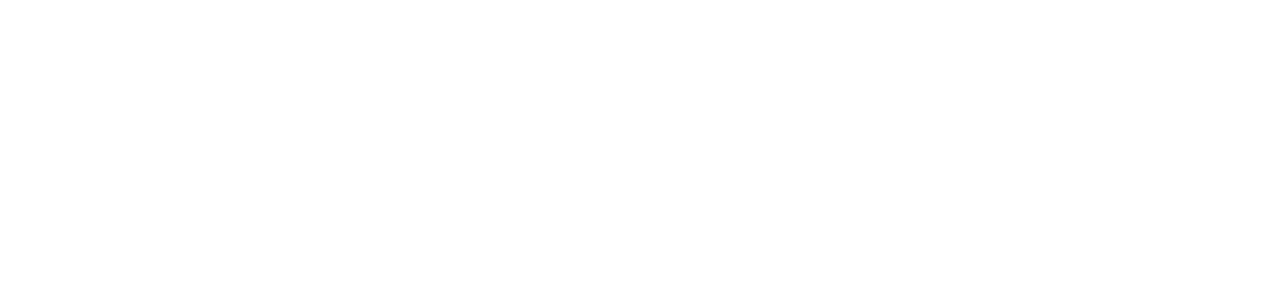
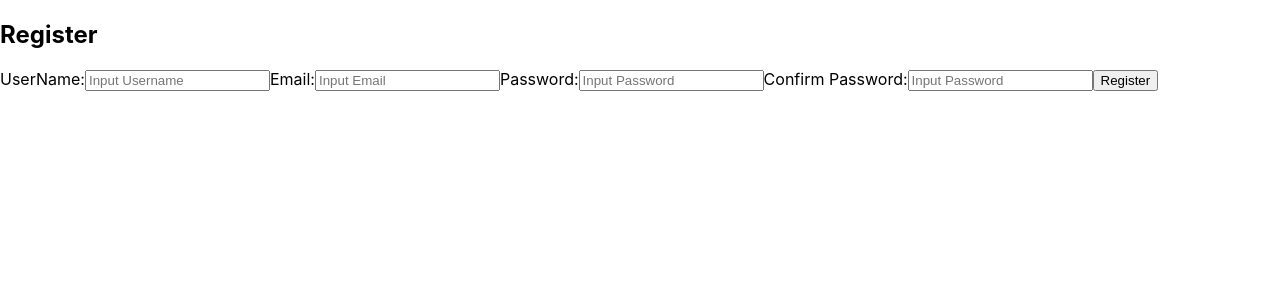
Before and after one commit to 8Whack/DnD_Amethyst_2.0, a React (Create React App) app: page /register in a window 1280 px wide. Before the commit this address had no page. Shown: the top 300 px of the page. Built offline with nearby package versions, Linux system fonts and the light colour scheme.

Commit message:
added register page

```diff
--- a/src/App.js
+++ b/src/App.js
@@ -8,6 +8,7 @@ import Classes from "./components/Classes";
 import Monsters from "./components/Monsters";
 import CombatTracker from "./components/CombatTracker";
 import SignIn from "./components/SignIn";
+import Register from "./components/Register";
 
 function App() {
   return (
@@ -20,6 +21,7 @@ function App() {
         <Route path='about' element={<About />} />
         <Route path='combat-tracker' element={<CombatTracker/>} />
         <Route path='signin' element={<SignIn />} />
+        <Route path='register' element={<Register />} />
       </Routes>
 
     </div>
--- /dev/null
+++ b/src/components/Register.js
@@ -0,0 +1,64 @@
+import React from 'react'
+import {useFormik} from 'formik';
+
+function Register() {
+    const initialValues = {
+        username: '',
+        password: '',
+        confirmPassword:'',
+        email: ''
+      }
+
+      const onSubmit = (values) => {
+        console.log(values)
+      }
+
+      const validate = (values) => {
+        console.log('validation')
+      }
+
+      const formik = useFormik({
+        initialValues,
+        onSubmit,
+        validate
+      });
+
+  return (
+    <div>
+        <h2>Register</h2>
+        <form onSubmit={formik.handleSubmit}>
+            UserName:
+            <input
+              type='text'
+              name='username'
+              onChange={formik.handleChange}
+              value={formik.values.username}
+              placeholder='Input Username'></input>
+            Email:
+            <input
+              type='text'
+              name='email'
+              onChange={formik.handleChange}
+              value={formik.values.email}
+              placeholder='Input Email'></input>
+            Password:
+            <input
+              type={'text'}
+              name='password'
+              onChange={formik.handleChange}
+              value={formik.values.password}
+              placeholder='Input Password'></input>
+            Confirm Password:
+            <input
+              type={'text'}
+              name='confirmPassword'
+              onChange={formik.handleChange}
+              value={formik.values.confirmPassword}
+              placeholder='Input Password'></input>
+            <button type='submit' disabled={!formik.isValid}>Register</button>
+        </form>
+    </div>
+  )
+}
+
+export default Register
--- a/src/components/SignIn.js
+++ b/src/components/SignIn.js
@@ -1,16 +1,56 @@
 import React from 'react'
+import Navigation from './Navigation.js'
+import {useFormik} from 'formik';
+import { Link } from 'react-router-dom'
 
 function SignIn() {
+  const initialValues = {
+    username: '',
+    password: ''
+  }
+
+  const onSubmit = (values) => {
+    console.log(values)
+  }
+
+  const validate = (values) => {
+    console.log('validation')
+  }
+
+  const formik = useFormik({
+    initialValues,
+    onSubmit,
+    validate
+  });
+
+
+
+
+
+
   return (
     <div>
+      <Navigation />
         <h2>Sign In</h2>
-        <form>
+        <form onSubmit={formik.handleSubmit}>
             UserName:
-            <input type='text' placeholder='Input Username'></input>
+            <input
+              type='text'
+              name='username'
+              onChange={formik.handleChange}
+              value={formik.values.username}
+              placeholder='Input Username'></input>
             Password:
-            <input type={'text'} placeholder='Input Password'></input>
-            <button>Sign In</button>
+            <input
+              type={'text'}
+              name='password'
+              onChange={formik.handleChange}
+              value={formik.values.password}
+              placeholder='Input Password'></input>
+            <button type='submit' disabled={!formik.isValid}>Sign In</button>
         </form>
+        <h3>Create an Account</h3>
+        <button><Link to="/register">Register Here</Link></button>
     </div>
   )
 }
```
Also changed, not shown: package.json (+7 -0 lines), 1 other file (tests, documents, lock files or other folders).
